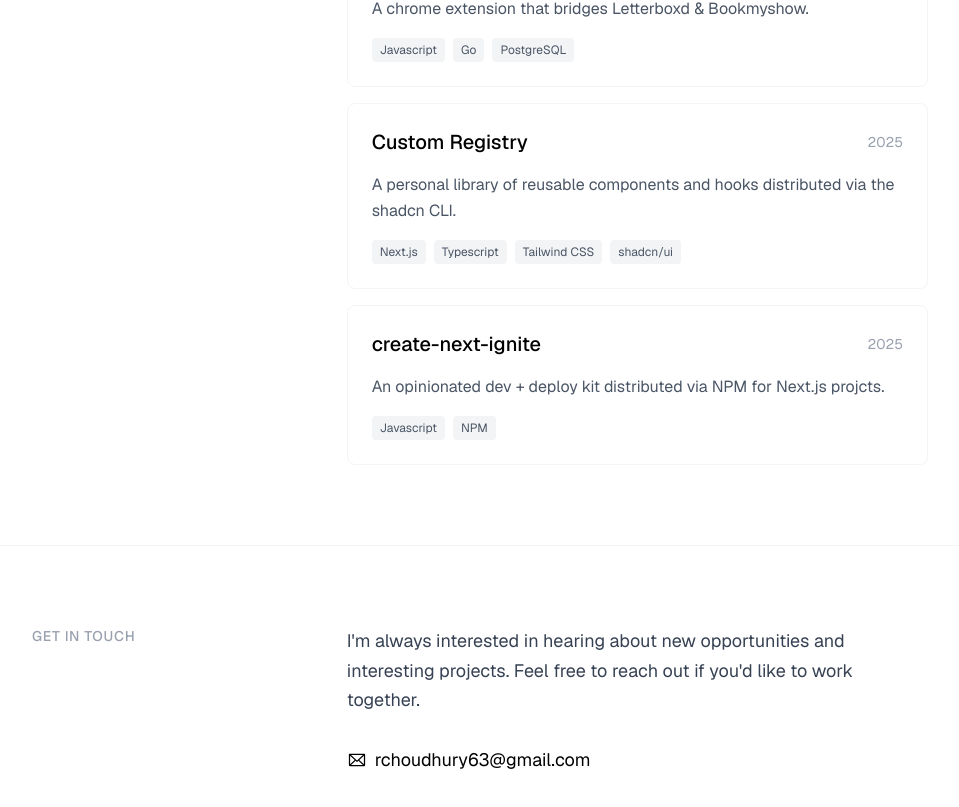
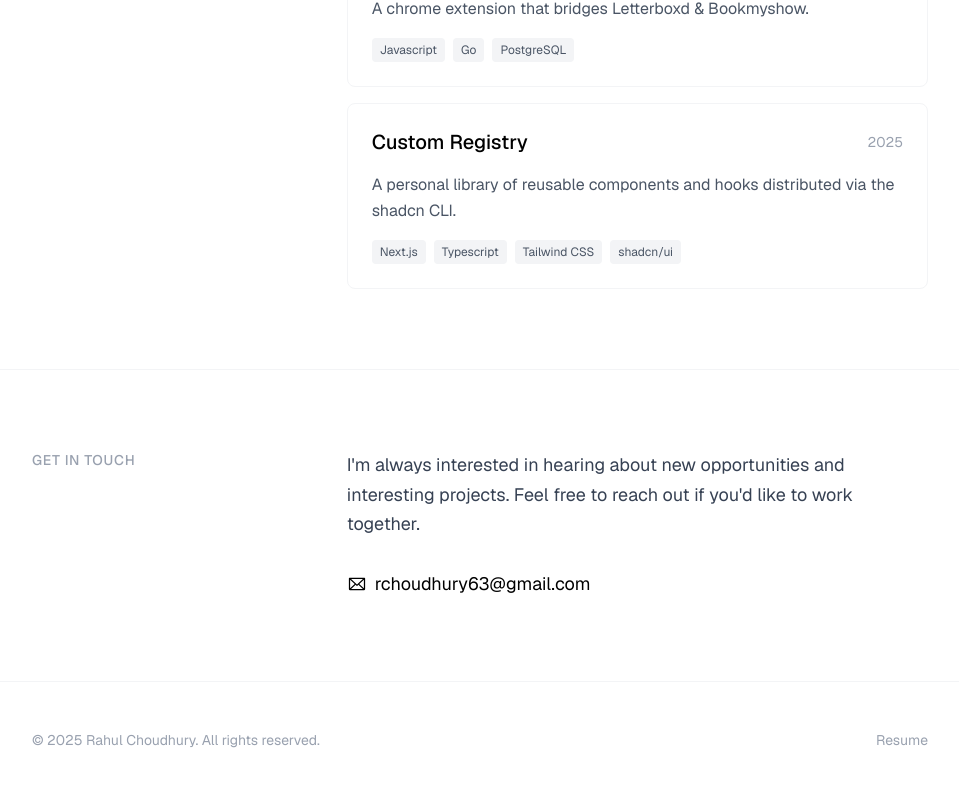
Before and after one commit to rahul-choudhury/portfolio, a Next.js app: page / in a window 1280 px wide. Shown: the part 1071-1878 px from the top of the page, without its empty margins (160-1119 px from the left). Built offline with nearby package versions, Linux system fonts and the light colour scheme.

Commit message:
hide create-next-ignite

```diff
--- a/app/page.tsx
+++ b/app/page.tsx
@@ -37,14 +37,14 @@ const PROJECTS = [
     tech: ["Next.js", "Typescript", "Tailwind CSS", "shadcn/ui"],
     year: "2025",
   },
-  {
-    title: "create-next-ignite",
-    description:
-      "An opinionated dev + deploy kit distributed via NPM for Next.js projcts.",
-    link: "https://github.com/rahul-choudhury/create-next-ignite",
-    tech: ["Javascript", "NPM"],
-    year: "2025",
-  },
+  // {
+  //   title: "create-next-ignite",
+  //   description:
+  //     "An opinionated dev + deploy kit distributed via NPM for Next.js projcts.",
+  //   link: "https://github.com/rahul-choudhury/create-next-ignite",
+  //   tech: ["Javascript", "NPM"],
+  //   year: "2025",
+  // },
 ];
 
 const EXPERIENCE_IN_YEARS = Math.floor(
```
